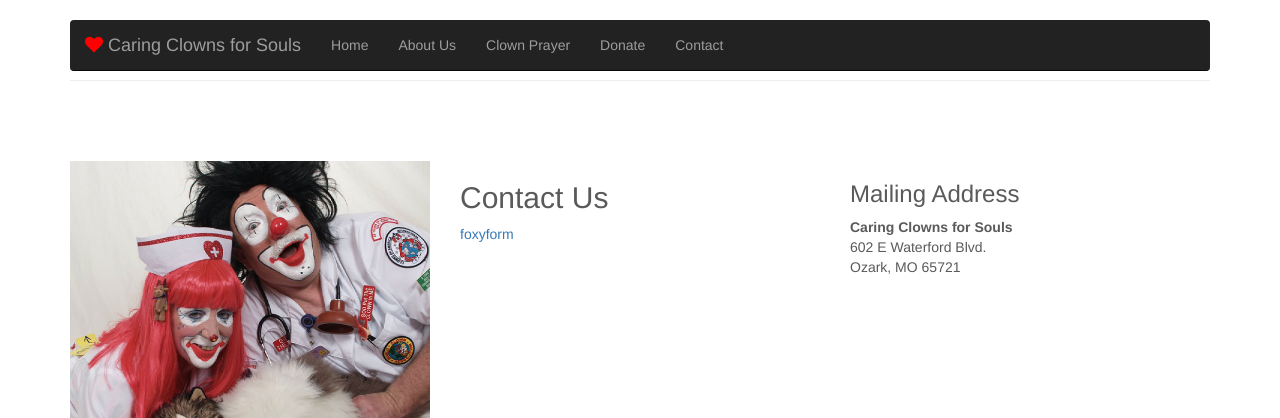
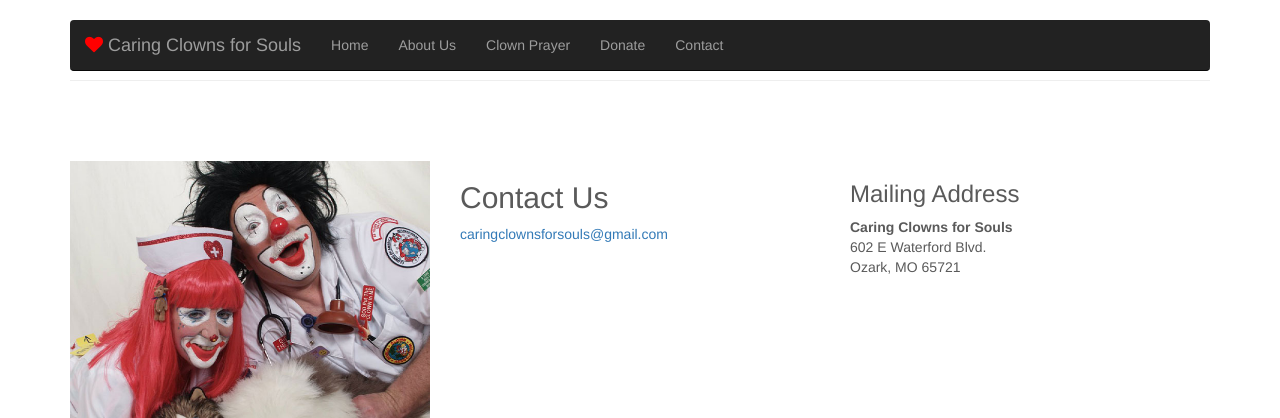
Before and after one commit to zachdyerdesign/caringclownsforsouls, a Jekyll site: the page built from contact.html, in a window 1280 px wide. Shown: the top 418 px of the page. Built offline with Jekyll 4.4.1, drawn with Linux system fonts in a browser that asks for light colours; nearby versions of some CDN libraries.

Commit message:
Email Link
replaced broken contact form with email address button.

```diff
--- a/contact.html
+++ b/contact.html
@@ -18,17 +18,7 @@ layout: default
     </div>
     <div class="col-md-4">
       <h2>Contact Us</h2>
-      <!-- Do not change the code! -->
-      <a id="foxyform_embed_link_684000" href="http://www.foxyform.com/">foxyform</a>
-      <script type="text/javascript">
-      (function(d, t){
-         var g = d.createElement(t),
-             s = d.getElementsByTagName(t)[0];
-         g.src = "http://www.foxyform.com/js.php?id=684000&sec_hash=3f72dff2b49&width=350px";
-         s.parentNode.insertBefore(g, s);
-      }(document, "script"));
-      </script>
-      <!-- Do not change the code! -->
+      <a href="mailto: caringclownsforsouls@gmail.com">caringclownsforsouls@gmail.com</a>
     </div>
     <div class="col-md-3">
       <h3>Mailing Address</h3>
```
